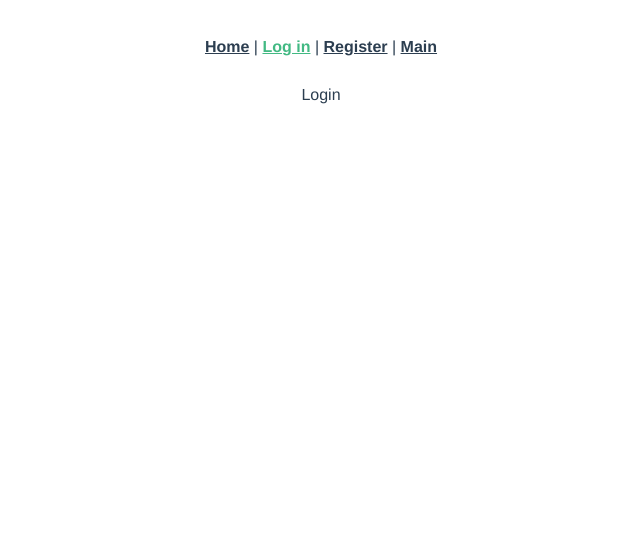
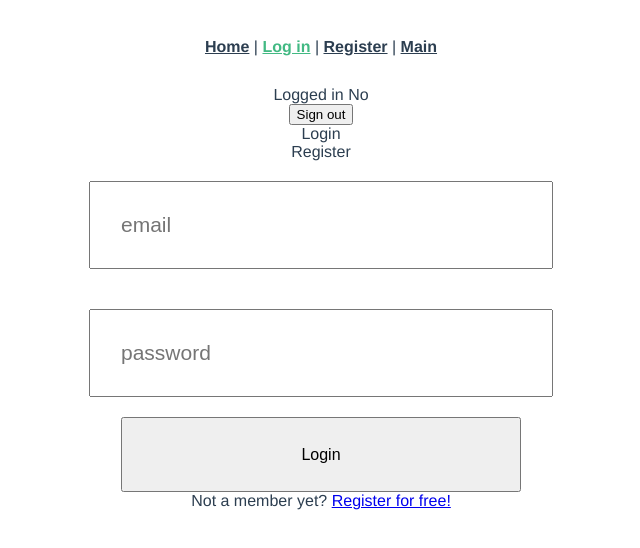
Before and after one commit to lmaldonadoch/keyword-analyzer, a Vue app: page /login in a window 1280 px wide. Shown: the top 548 px of the page, without its empty margins (319-959 px from the left). Built offline with nearby package versions, Linux system fonts and the light colour scheme; no server answers.

Commit message:
Created log in and registration using firebase

```diff
--- a/src/App.vue
+++ b/src/App.vue
@@ -4,11 +4,19 @@
       <router-link to="/">Home</router-link> |
       <router-link to="/login">Log in</router-link> |
       <router-link to="/register">Register</router-link> |
-      <router-link to="/main">Main</router-link>
+      <router-link to="/keywordsearch">Main</router-link>
     </div>
+    <Header />
     <router-view />
   </div>
 </template>
+
+<script>
+import Header from '@/components/Header.vue';
+export default {
+  components: { Header: Header },
+};
+</script>
 
 <style lang="scss">
 #app {
--- /dev/null
+++ b/src/components/Header.vue
@@ -0,0 +1,47 @@
+<template>
+  <div>
+    Logged in
+    <span v-if="loggedIn">Yes</span>
+    <span v-else>No</span>
+    <div>
+      <button @click="signOut">
+        Sign out
+      </button>
+    </div>
+  </div>
+</template>
+
+<script>
+import * as firebase from 'firebase/app';
+import 'firebase/auth';
+
+export default {
+  data() {
+    return {
+      loggedIn: false,
+    };
+  },
+  methods: {
+    async signOut() {
+      try {
+        const data = await firebase.auth().signOut();
+        console.log(data);
+        this.$router.replace({ name: 'login' });
+      } catch (err) {
+        console.log(err);
+      }
+    },
+  },
+  created() {
+    firebase.auth().onAuthStateChanged((user) => {
+      if (user) {
+        this.loggedIn = true;
+      } else {
+        this.loggedIn = false;
+      }
+    });
+  },
+};
+</script>
+
+<style></style>
--- a/src/main.js
+++ b/src/main.js
@@ -21,8 +21,15 @@
 // Initialize Firebase
 firebase.initializeApp(firebaseConfig);
 
-new Vue({
-  router,
-  store,
-  render: (h) => h(App),
-}).$mount('#app');
+let app;
+
+firebase.auth().onAuthStateChanged((user) => {
+  console.log(user);
+  if (!app) {
+    app = new Vue({
+      router,
+      store,
+      render: (h) => h(App),
+    }).$mount('#app');
+  }
+});
--- a/src/router/index.js
+++ b/src/router/index.js
@@ -3,7 +3,9 @@
 import Home from '../views/Home.vue';
 import Login from '../views/Login.vue';
 import Register from '../views/Register.vue';
-import Main from '../views/Main.vue';
+import KeyWordSearch from '../views/KeyWordSearch.vue';
+import * as firebase from 'firebase/app';
+import 'firebase/auth';
 
 Vue.use(VueRouter);
 
@@ -15,18 +17,19 @@
   },
   {
     path: '/login',
-    name: 'Login',
+    name: 'login',
     component: Login,
   },
   {
     path: '/register',
-    name: 'Register',
+    name: 'register',
     component: Register,
   },
   {
-    path: '/main',
-    name: 'Main',
-    component: Main,
+    path: '/keywordsearch',
+    name: 'keywordsearch',
+    component: KeyWordSearch,
+    meta: { requiresAuth: true },
   },
 ];
 
@@ -36,4 +39,18 @@
   routes,
 });
 
+router.beforeEach((to, from, next) => {
+  const requiresAuth = to.matched.some((record) => record.meta.requiresAuth);
+  const isAuthenticated = firebase.auth().currentUser;
+  if (requiresAuth && !isAuthenticated) {
+    if (to.name !== 'login') {
+      next('/login');
+    } else {
+      next();
+    }
+  } else {
+    next();
+  }
+});
+
 export default router;
--- a/src/views/Main.vue
+++ b/src/views/KeyWordSearch.vue
@@ -6,7 +6,7 @@
 
 <script>
 export default {
-  name: 'main',
+  name: 'keywordsearch',
 };
 </script>
 
--- a/src/views/Login.vue
+++ b/src/views/Login.vue
@@ -1,13 +1,75 @@
 <template>
   <div>
     Login
+
+    <form @submit.prevent="pressed">
+      Register
+
+      <div class="email">
+        <input type="text" v-model="email" placeholder="email" />
+      </div>
+
+      <div class="password">
+        <input type="password" v-model="password" placeholder="password" />
+      </div>
+
+      <button type="submit">Login</button>
+    </form>
+    <div class="error" v-if="error">
+      {{ error.messasge }}
+    </div>
+    <span>
+      Not a member yet?
+      <router-link to="/register">Register for free!</router-link>
+    </span>
   </div>
 </template>
 
 <script>
+import * as firebase from 'firebase/app';
+import 'firebase/auth';
+
 export default {
   name: 'login',
+  data() {
+    return {
+      email: '',
+      password: '',
+      error: '',
+    };
+  },
+  methods: {
+    async pressed() {
+      try {
+        const val = await firebase
+          .auth()
+          .signInWithEmailAndPassword(this.email, this.password);
+        this.$router.replace({ name: 'keywordsearch' });
+        console.log(val);
+      } catch (err) {
+        console.log(err);
+      }
+    },
+  },
 };
 </script>
 
-<style></style>
+<style scoped>
+.error {
+  color: lightcoral;
+  font-size: 18px;
+}
+
+input {
+  width: 400px;
+  padding: 30px;
+  margin: 20px;
+  font-size: 21px;
+}
+
+button {
+  width: 400px;
+  height: 75px;
+  font-size: 100%;
+}
+</style>
--- a/src/views/Register.vue
+++ b/src/views/Register.vue
@@ -21,6 +21,9 @@
 </template>
 
 <script>
+import * as firebase from 'firebase/app';
+import 'firebase/auth';
+
 export default {
   name: 'register',
   data() {
@@ -31,14 +34,22 @@
     };
   },
   methods: {
-    pressed() {
-      alert('submitted');
+    async pressed() {
+      try {
+        const user = await firebase
+          .auth()
+          .createUserWithEmailAndPassword(this.email, this.password);
+        this.$router.replace({ name: 'keywordsearch' });
+        console.log(user);
+      } catch (err) {
+        console.log(err);
+      }
     },
   },
 };
 </script>
 
-<style>
+<style scoped>
 .error {
   color: lightcoral;
   font-size: 18px;
```
